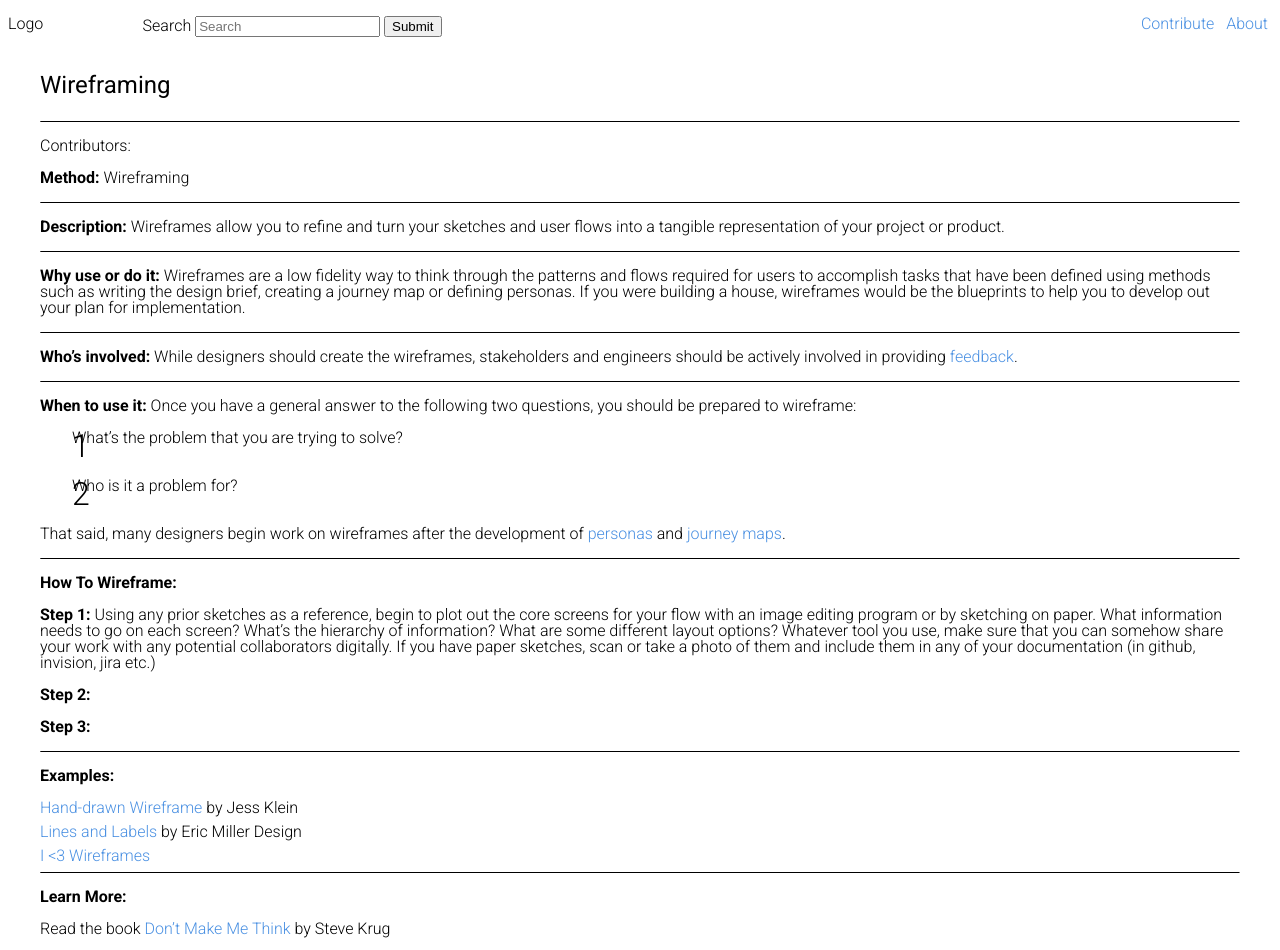
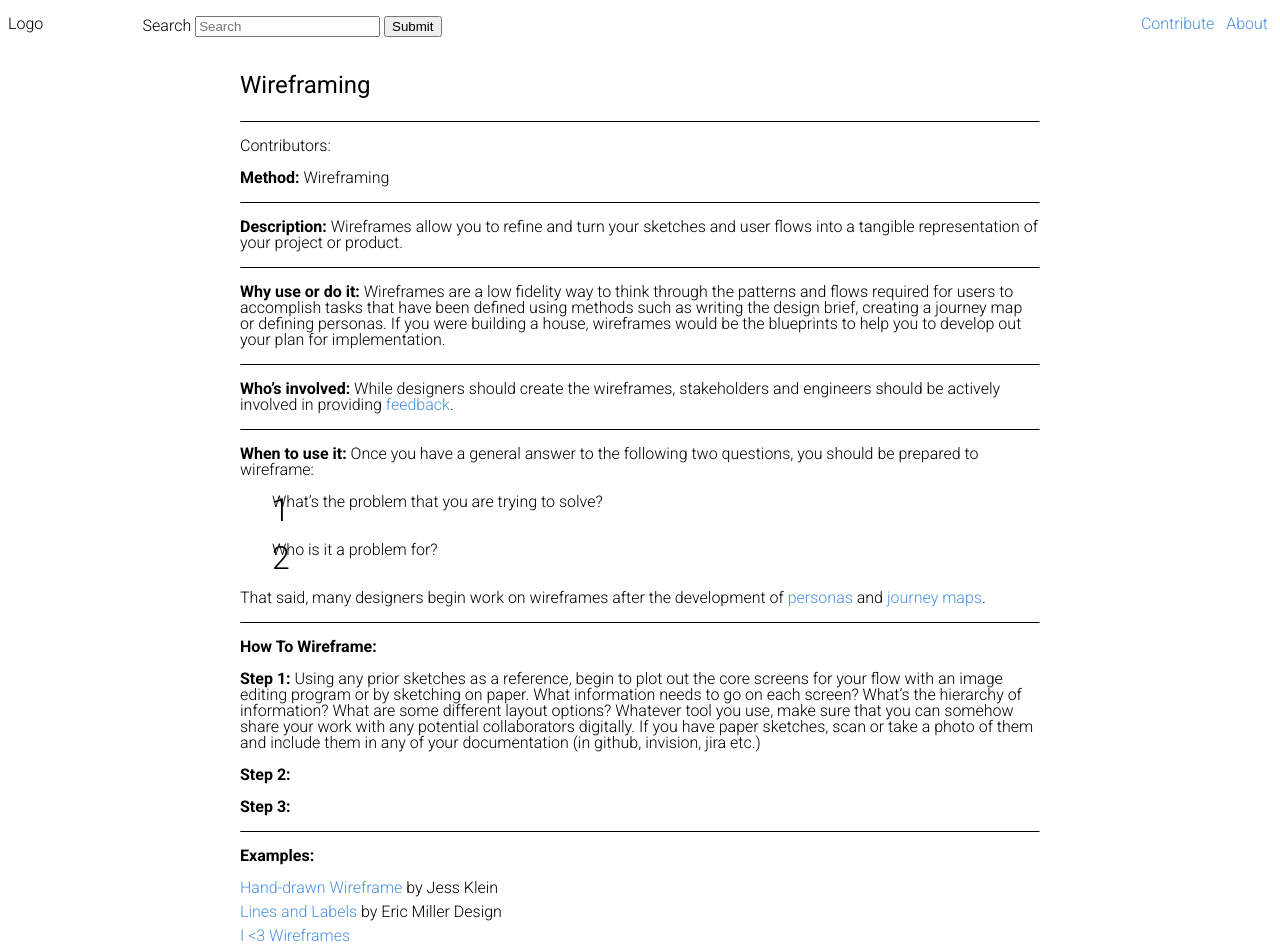
Before and after one commit to open-design-kit/opendesignkit, a Jekyll site: the page built from _methods/wireframing.md, in a window 1280 px wide. Shown: the top 950 px of the page. Built offline with Jekyll 4.4.1, drawn with Linux system fonts in a browser that asks for light colours.

Commit message:
tweaking styles for the methods page and adding in logic for the tools to be in their own bucket

```diff
--- a/_layouts/methods.html
+++ b/_layouts/methods.html
@@ -4,6 +4,17 @@
 <section class="method-content">
     <h1 class="hed-a">{{ page.title }}</h1>
     <hr />
-    <p>Contributors: {{ page.contributors }}
+    <p>Contributors: {{ page.contributors }}</p>
+    <p>{{ page.desc }}</p>
+    {% if page.toolsDesc != blank %}
+        <div class="tools">
+            <p>{{ page.toolsDesc }}</p>
+            <ul>
+                {% for tool in page.tools %}
+                    <li>{{ tool }}</li>
+                {% endfor %}
+            </ul>
+        </div>
+    {% endif %}
     {{ content }}
 </section>
--- a/css/styles.css
+++ b/css/styles.css
@@ -388,7 +388,7 @@
 gonna style elements using this class */
 
 .method-content {
-    max-width: 1200px;
+    max-width: 800px;
     margin: 0 auto;
 }
 
@@ -449,8 +449,8 @@
 
 .method-content ol img {
     border: 1px solid #999;
-    float: right;
-    margin: 0 0 2em 2em;
+    margin: 2em 0;
+    display: block;
     width: 500px;
 }
 
```
Also changed, not shown: _methods/sticky-clustering.md (+14 -14 lines).
